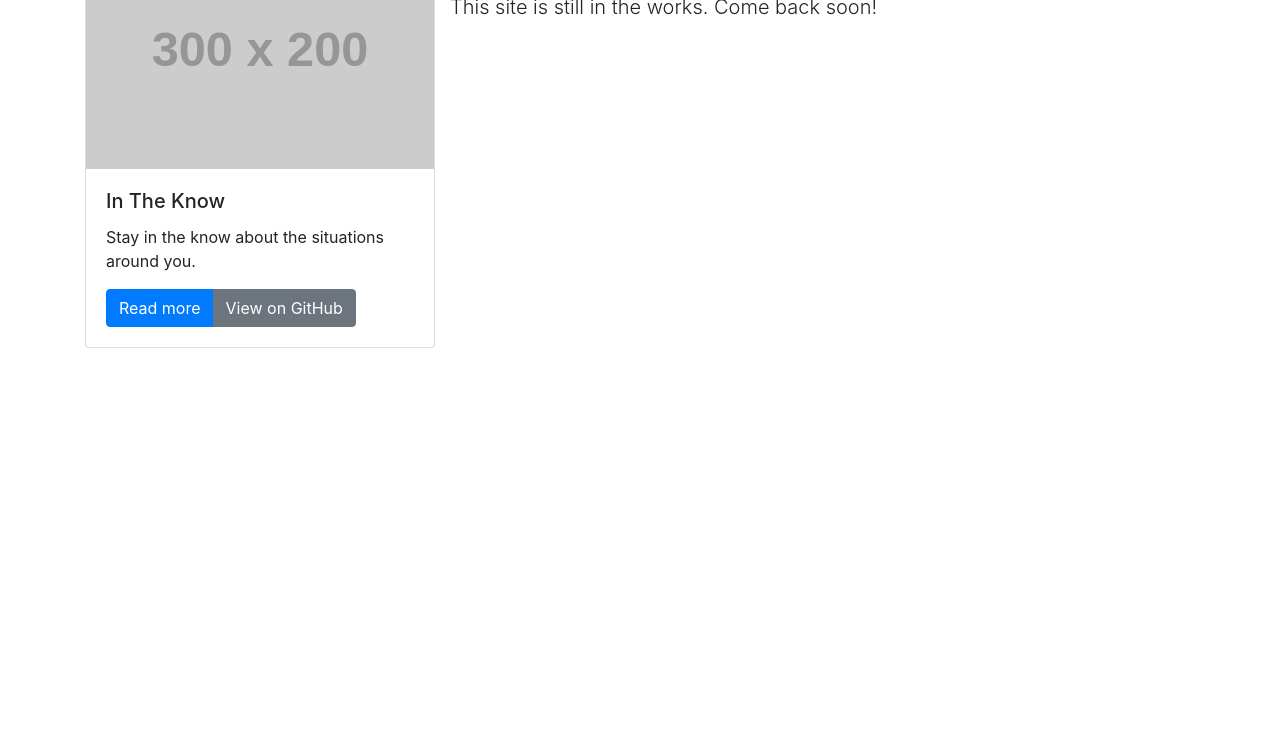
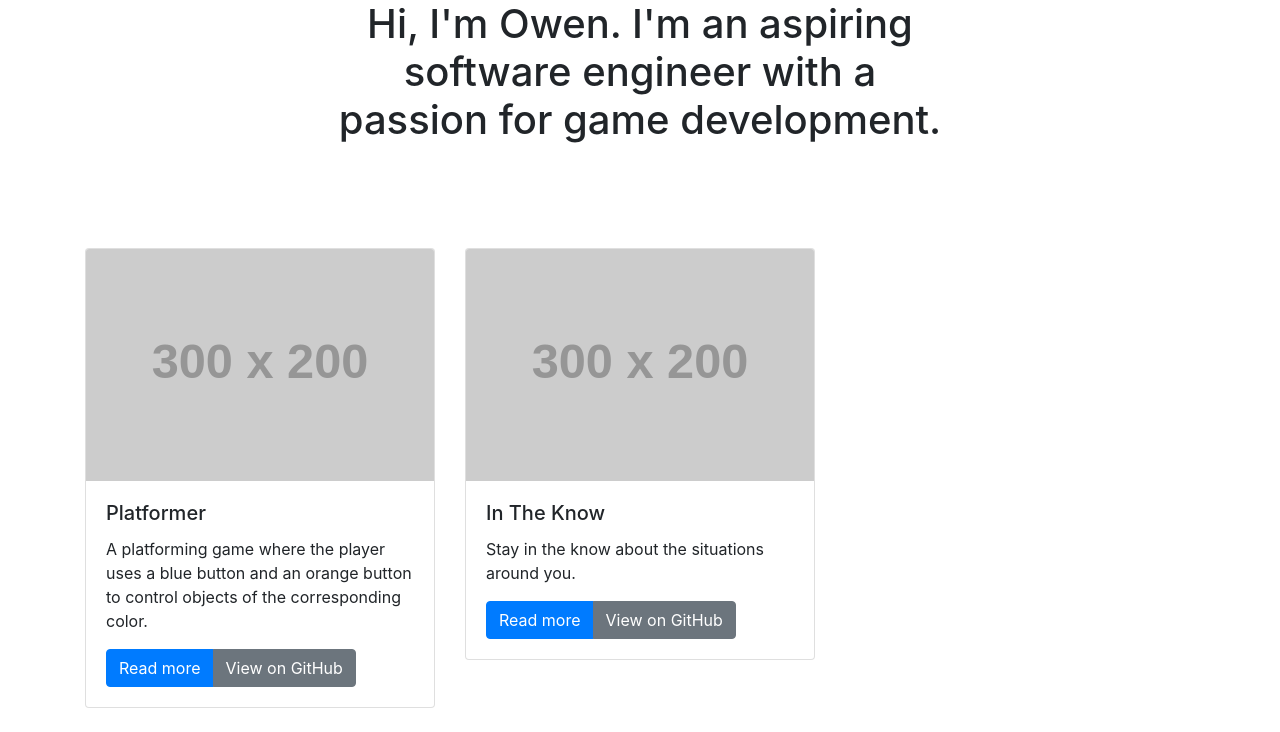
Before and after one commit to oadugmore/oadugmore.github.io, a plain HTML site: page index.html in a window 1280 px wide. Shown: the part 144-876 px from the top of the page. Before the commit the page ends 800 px from the top, so only its background shows below. Drawn offline with nearby package versions, Linux system fonts and the light colour scheme; placeholder pictures from the web are drawn by us.

Commit message:
added jumbotron and platformer card

```diff
--- a/index.html
+++ b/index.html
@@ -75,9 +75,36 @@
         </div>
     </nav>
 
-    <main role="main" class="container">
+    <main role="main">
+        <div class="jumbotron text-center" style="background-color: #fff;">
+            <div class="container" style="max-width: 40rem;">
+                <h1>Hi, I'm Owen. I'm an aspiring software engineer with a passion for game development.</h1>
+            </div>
+
+        </div>
+        <div class="container">
             <div class="row">
-            <div class="col-md-4">
+                <div class="col-4">
+                    <div class="card mb-4">
+                        <img class="card-img-top" src="https://via.placeholder.com/300x200"
+                            alt="In The Know featured image">
+                        <div class="card-body">
+                            <h5 class="card-title">Platformer</h5>
+                            <p class="card-text">A platforming game where the player uses a blue button and an orange
+                                button to
+                                control objects of the corresponding color.</p>
+                            <div class="d-flex justify-content-between align-items-center">
+                                <div class="btn-group">
+                                    <a href="https://oadugmore.wordpress.com/projects/" class="btn btn-primary">Read
+                                        more</a>
+                                    <a href="https://github.com/oadugmore/platformer" class="btn btn-secondary">View on
+                                        GitHub</a>
+                                </div>
+                            </div>
+                        </div>
+                    </div>
+                </div>
+                <div class="col-4">
                     <div class="card mb-4">
                         <img class="card-img-top" src="https://via.placeholder.com/300x200"
                             alt="In The Know featured image">
@@ -87,21 +114,14 @@
                             <div class="d-flex justify-content-between align-items-center">
                                 <div class="btn-group">
                                     <a href="https://intheknow.oadugmore.com" class="btn btn-primary">Read more</a>
-                              <a href="https://github.com/oadugmore/in_the_know" class="btn btn-secondary">View on GitHub</a>
-                              <!-- <a class="btn btn-info">Read more</a> -->
-                            </div>
-                        <!-- <p class="card-text"><small class="text-muted">Last updated 3 mins ago</small></p> -->
-                    </div>
-
-
+                                    <a href="https://github.com/oadugmore/in_the_know" class="btn btn-secondary">View on
+                                        GitHub</a>
                                 </div>
                             </div>
                         </div>
-        <div>
-            <h1>🚧 Under construction 🚧</h1>
-            <p class="lead">This site is still in the works. Come back soon!</p>
                     </div>
-
+                </div>
+            </div>
     </main><!-- /.container -->
 
     <!-- Optional JavaScript -->
```
Lines whose indentation alone changed are shown as unchanged.
